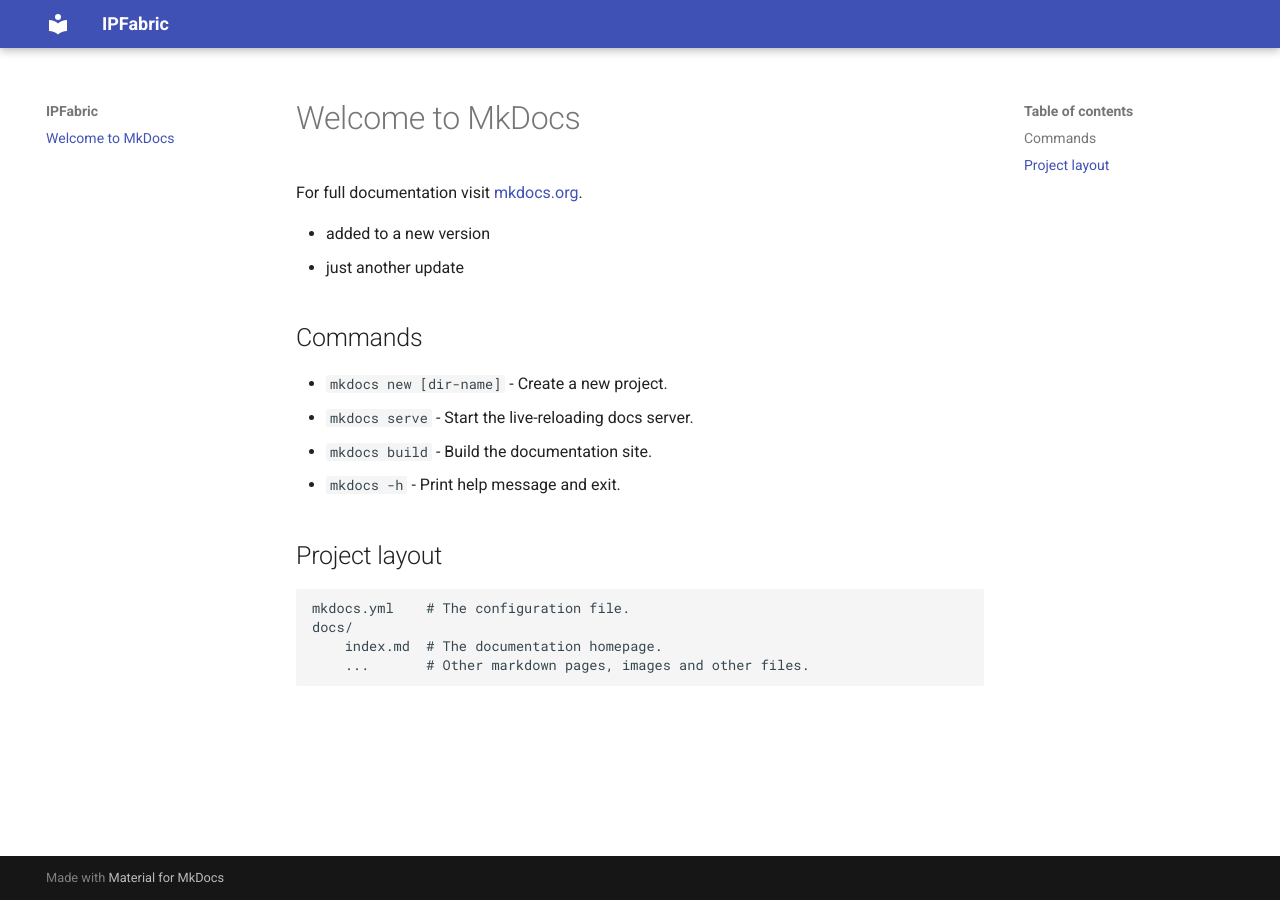
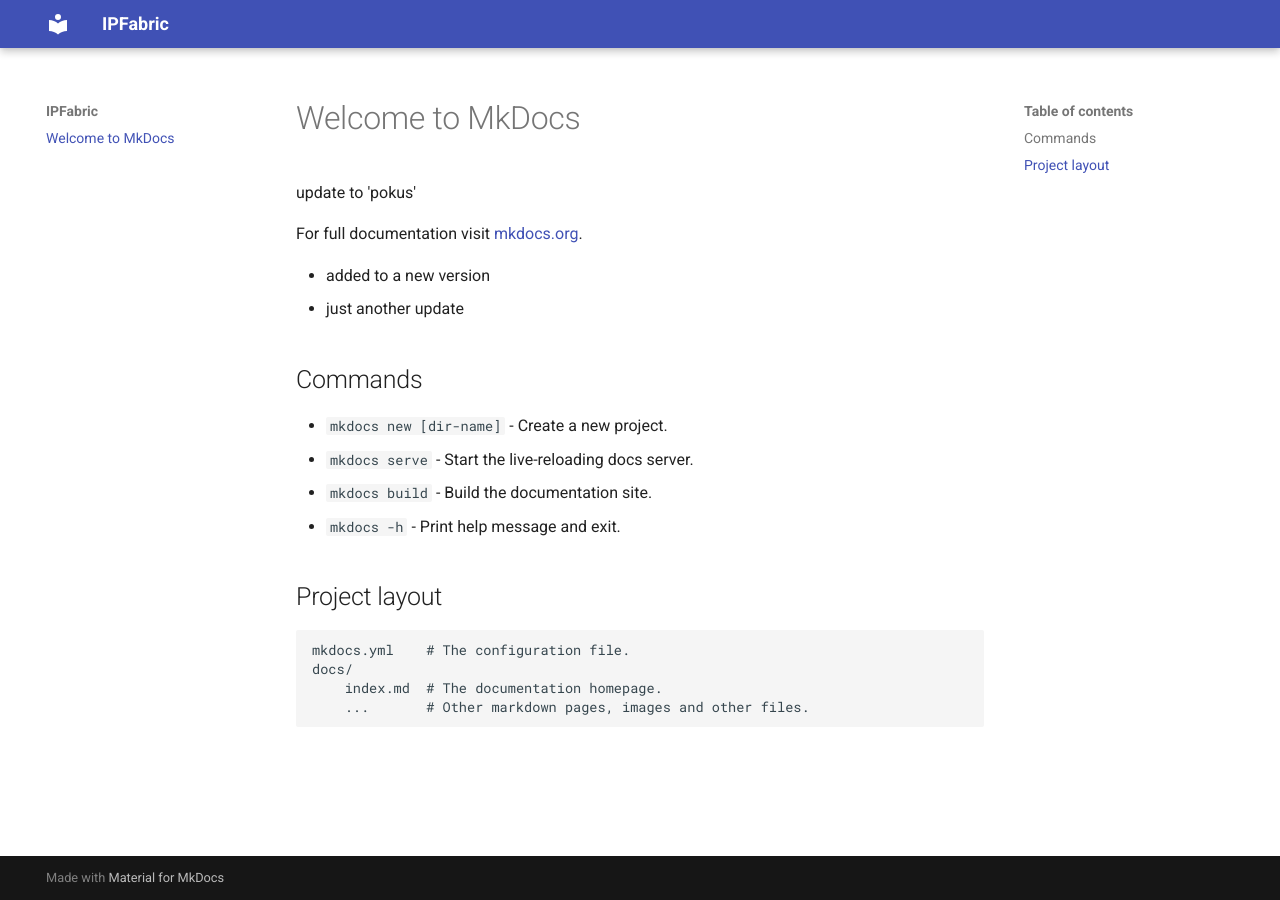
Before and after one commit to bobek/ipf_docs, an MkDocs documentation site: the page built from docs/index.md, in a window 1280 px wide. Built offline with MkDocs 1.6.1 and Material for MkDocs 9.7.7, drawn with Linux system fonts in a browser that asks for light colours; the version menu is left out.

Commit message:
pokus update

```diff
--- a/docs/index.md
+++ b/docs/index.md
@@ -1,16 +1,18 @@
 # Welcome to MkDocs
+
+update to 'pokus'
 
 For full documentation visit [mkdocs.org](https://www.mkdocs.org).
 
- - added to a new version
- - just another update
+- added to a new version
+- just another update
 
 ## Commands
 
-* `mkdocs new [dir-name]` - Create a new project.
-* `mkdocs serve` - Start the live-reloading docs server.
-* `mkdocs build` - Build the documentation site.
-* `mkdocs -h` - Print help message and exit.
+- `mkdocs new [dir-name]` - Create a new project.
+- `mkdocs serve` - Start the live-reloading docs server.
+- `mkdocs build` - Build the documentation site.
+- `mkdocs -h` - Print help message and exit.
 
 ## Project layout
 
```
